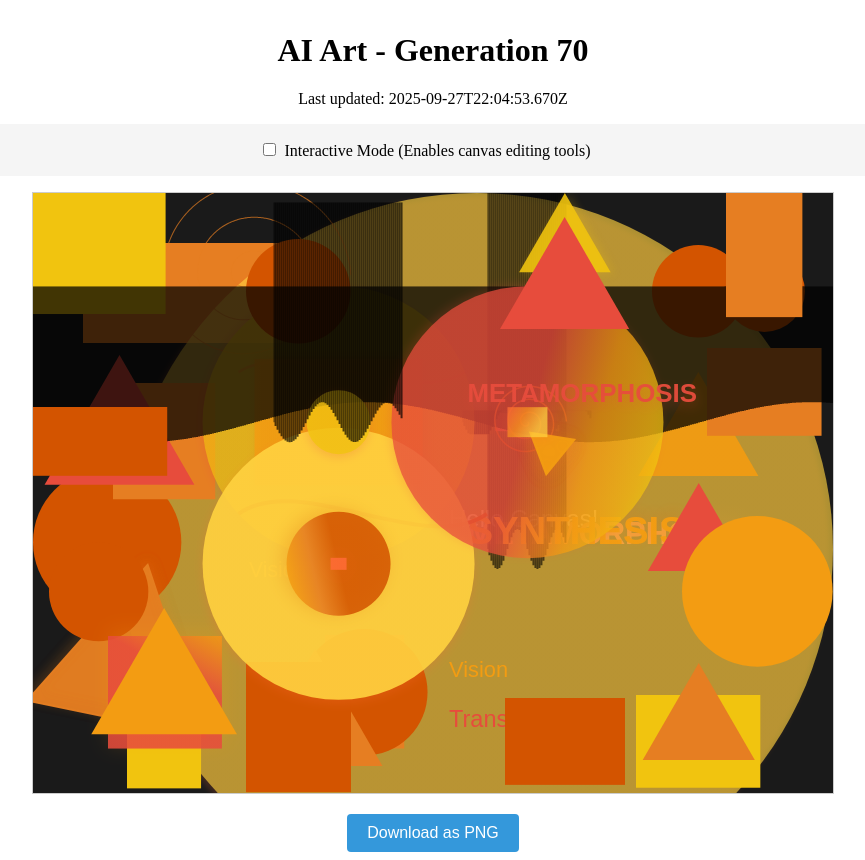
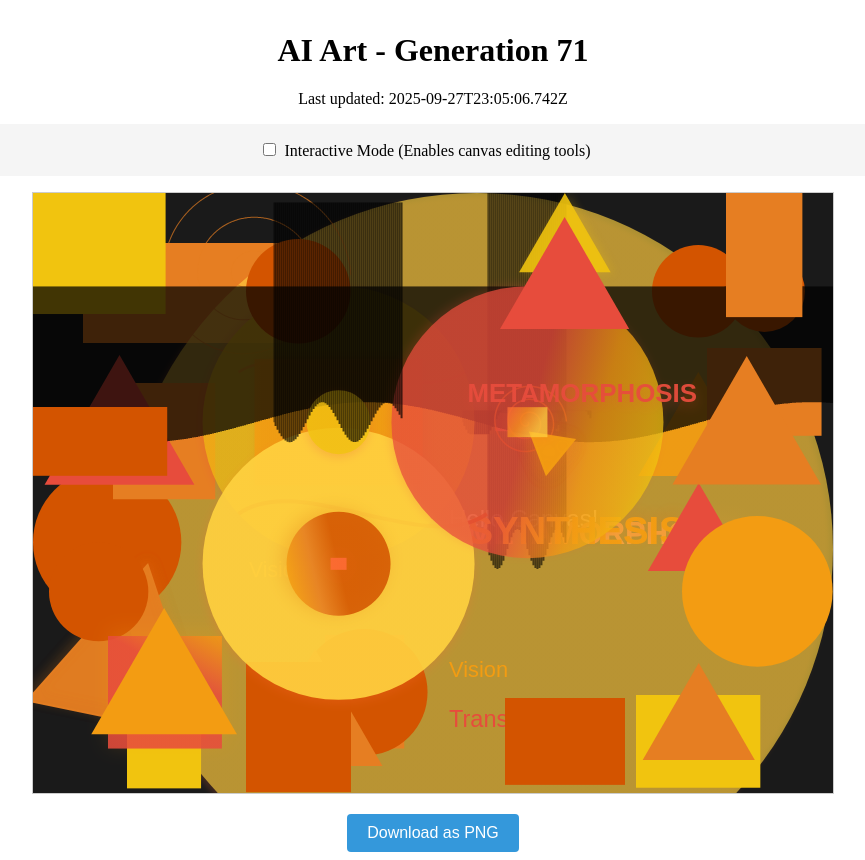
Before and after one commit to mcclowes/ai-art, a React (Vite) app: page / in a window 1280 px wide. Shown: the whole page, without its empty margins (207-1072 px from the left). Built offline with nearby package versions, Linux system fonts and the light colour scheme.

Commit message:
Improve artwork - Generation 71

```diff
--- a/src/artwork-state.ts
+++ b/src/artwork-state.ts
@@ -862,9 +862,17 @@ export const artworkState: ArtworkState = {
       },
       "opacity": 0.882065428820615,
       "id": "gradient_rect_1759010693670"
+    },
+    {
+      "type": "triangle",
+      "x": 713.734930359343,
+      "y": 248.73493035934297,
+      "size": 85.73493035934297,
+      "fillStyle": "#e67e22",
+      "id": "triangle_1759014306742"
     }
   ],
-  "generation": 70,
-  "lastUpdated": "2025-09-27T22:04:53.670Z",
+  "generation": 71,
+  "lastUpdated": "2025-09-27T23:05:06.742Z",
   "cycleStarted": "2025-09-25T01:33:04.169Z"
 };
```
